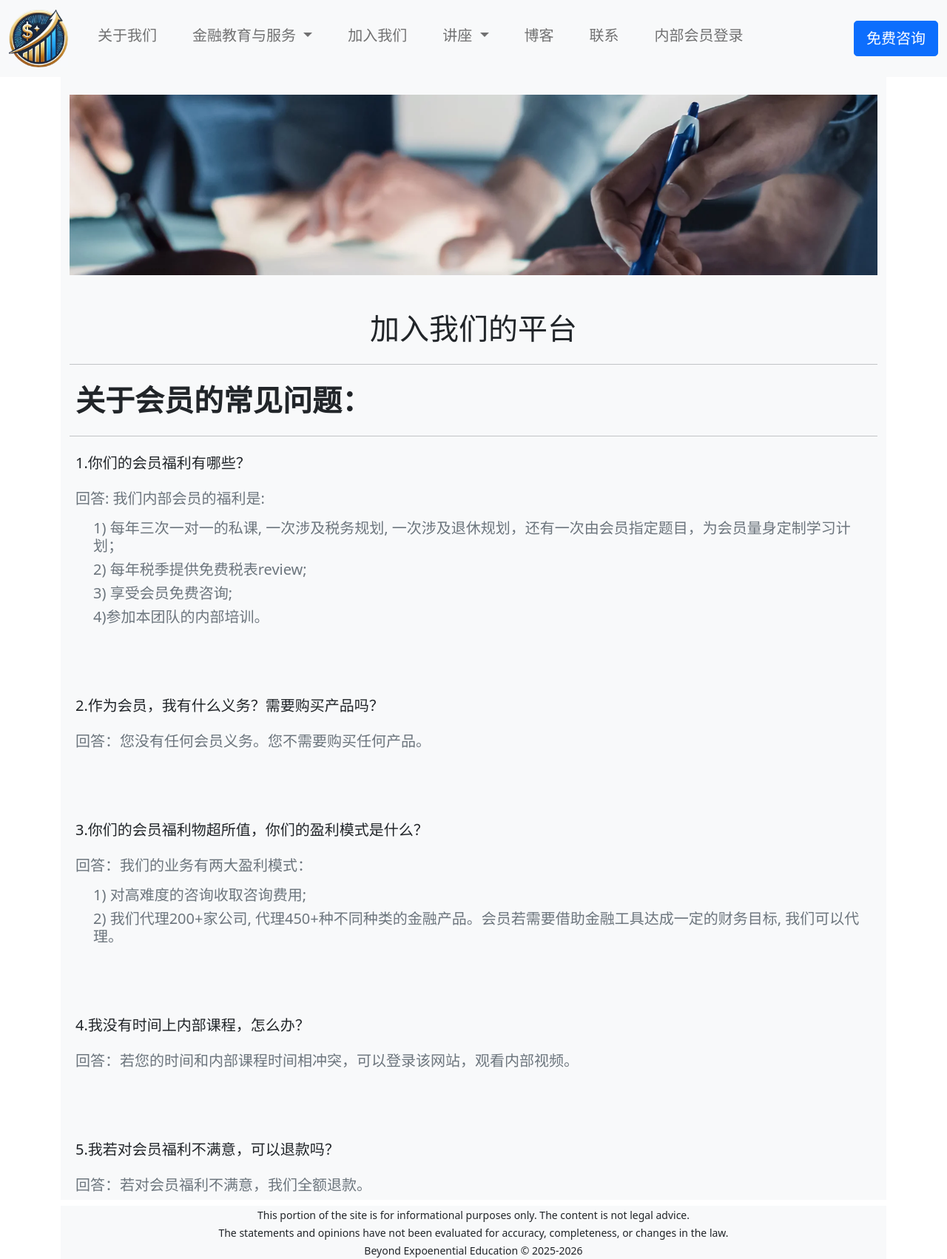
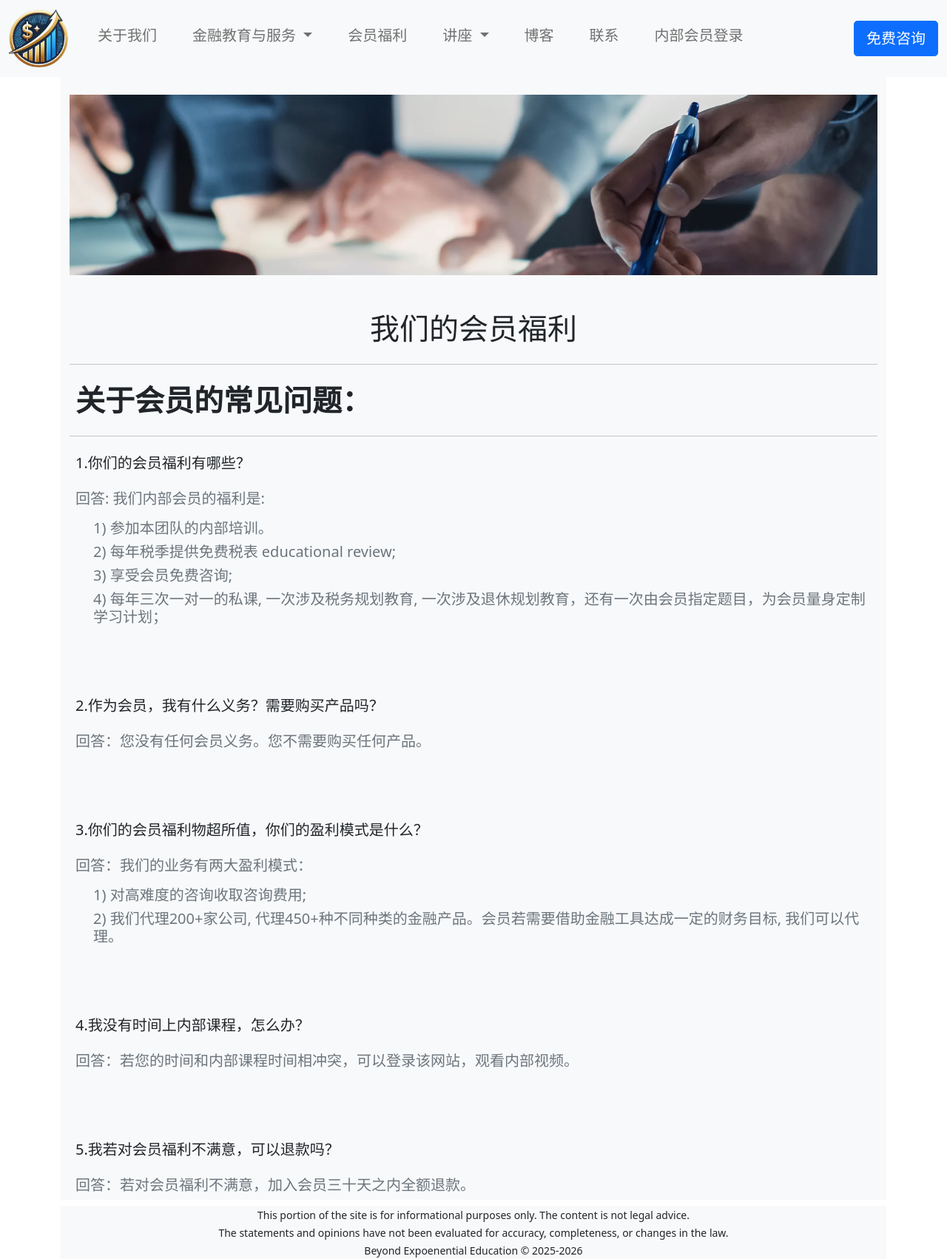
Before and after one commit to yaoyao082008/webpage, a Django app: template homepage/templates/page/join_us.html in a window 1280 px wide. Shown: the whole page at 74% size. Run offline with Django 3.2, Linux system fonts and the light colour scheme; the template is opened without the code that fills it, so the values that code supplies are empty.

Commit message:
information update

```diff
--- a/homepage/templates/base.html
+++ b/homepage/templates/base.html
@@ -147,7 +147,7 @@
               </ul>
             </li>
             <li class="nav-item mx-3">
-              <a href="{% url 'join_us' %}" class="nav-link h5"> 加入我们 </a>
+              <a href="{% url 'join_us' %}" class="nav-link h5"> 会员福利 </a>
             </li>
             <li class="nav-item dropdown mx-3">
               <a
--- a/homepage/templates/page/index.html
+++ b/homepage/templates/page/index.html
@@ -32,7 +32,7 @@
 			  Beyond-Exponential Financial Group
 			</p>
 			<p class="h5 lead my-lg-0" style="line-height:31px">
-			  由一群接受过高等教育, 爱学习, 爱分享， 爱思考的精英组成。<br>
+			  由一群接受过高等教育, 爱学习, 爱分享, 爱思考的精英组成。<br>
 			  我们致力于普及包括税法, 投资, 资产保护, 风险控制, 大学助学金申请在内的相关金融知识。<br>
 			  集金融教育, 金融服务和财富积累战略为一体, 帮助家庭建立完善安全的财务系统。
 			  <br><br>
--- a/homepage/templates/page/join_us.html
+++ b/homepage/templates/page/join_us.html
@@ -25,7 +25,7 @@
     <div class="row justify-content-center">
 
       <div class="col-md-6 text-start align-self-center text-center">
-        <h1>加入我们的平台</h1>
+        <h1>我们的会员福利</h1>
         <!-- <a
           href="https://registration.wfglaunch.com/"
           target="_blank"
@@ -44,12 +44,12 @@
       <p class="h5 p-2 text-muted">回答: 我们内部会员的福利是: </p>
       <ul style="list-style: none;">
         <li class="h5 text-muted">
-          1) 每年三次一对一的私课, 一次涉及税务规划,
-          一次涉及退休规划，还有一次由会员指定题目，为会员量身定制学习计划；
+          1) 参加本团队的内部培训。
         </li>
-        <li class="h5 text-muted">2) 每年税季提供免费税表review; </li>
+        <li class="h5 text-muted">2) 每年税季提供免费税表 educational review; </li>
         <li class="h5 text-muted">3) 享受会员免费咨询;</li>
-        <li class="h5 text-muted">4)参加本团队的内部培训。</li>
+        <li class="h5 text-muted">4) 每年三次一对一的私课, 一次涉及税务规划教育,
+          一次涉及退休规划教育，还有一次由会员指定题目，为会员量身定制学习计划；</li>
       </ul>
 
       <br>
@@ -87,7 +87,7 @@
       <br>
 
       <p class="h5 p-2">5.我若对会员福利不满意，可以退款吗？</p>
-      <p class="h5 p-2 text-muted">回答：若对会员福利不满意，我们全额退款。</p>
+      <p class="h5 p-2 text-muted">回答：若对会员福利不满意，加入会员三十天之内全额退款。</p>
 
     </div>
 
```
